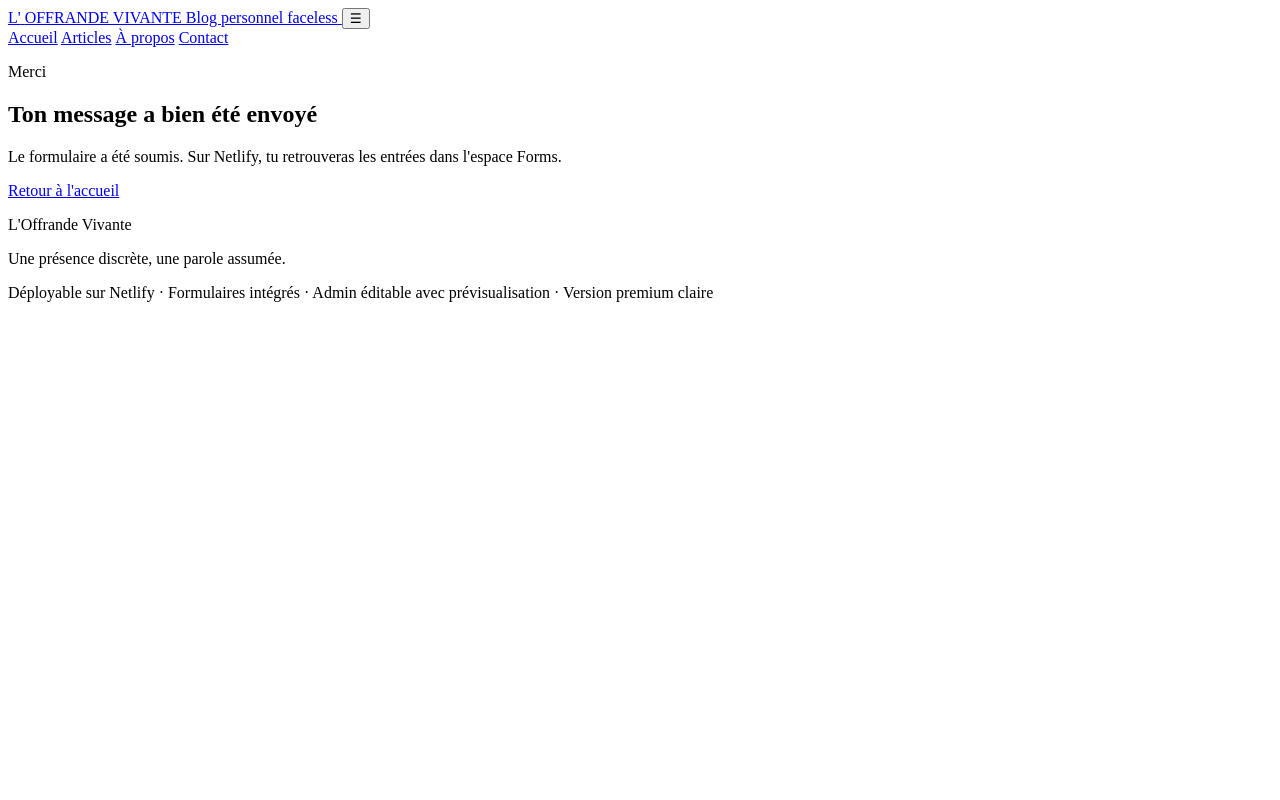
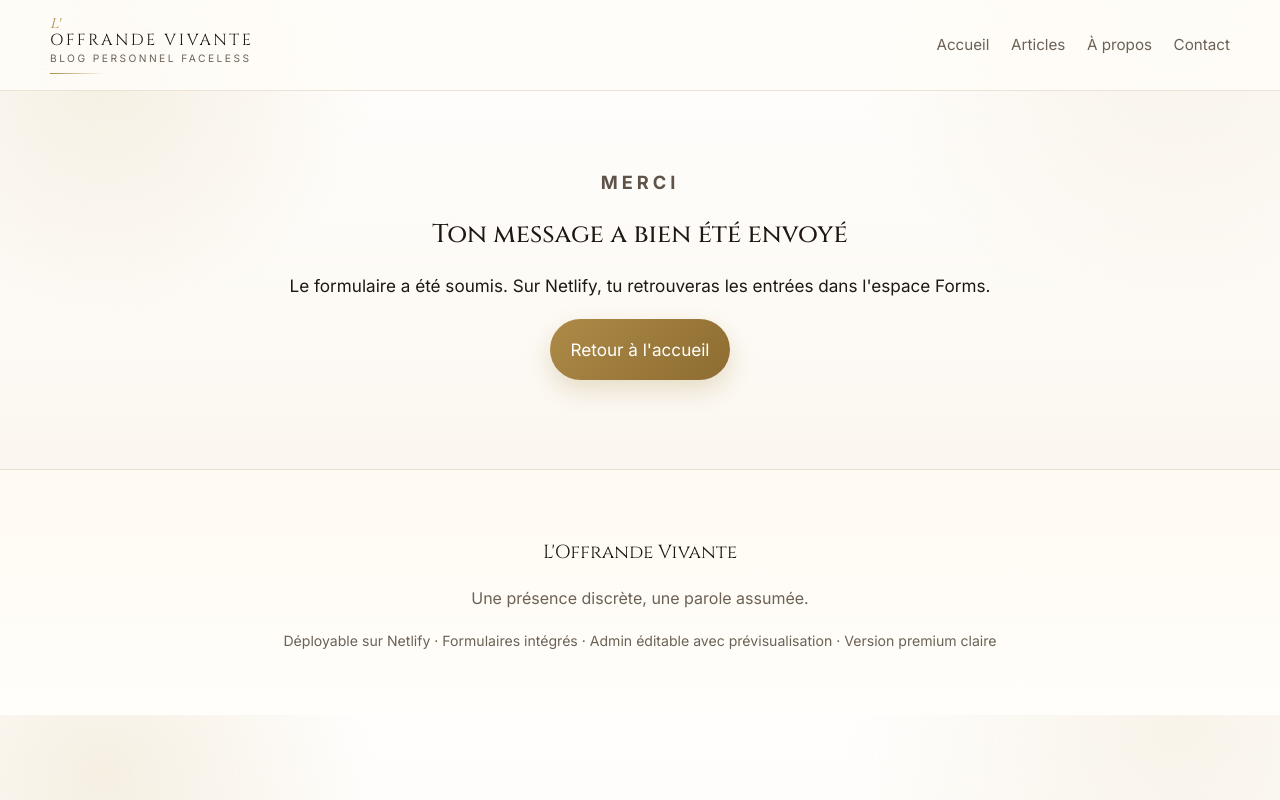
Before and after one commit to boxdepepites-5/offrande-vivante, a plain HTML site: page docs/merci/index.html in a window 1280 px wide. Drawn offline with nearby package versions, Linux system fonts and the light colour scheme; files that its build step writes are made by us from their sources; the site is published under a folder, as on GitHub Pages, so addresses that start at the root find nothing.

Commit message:
Update index.html

```diff
--- a/docs/merci/index.html
+++ b/docs/merci/index.html
@@ -8,22 +8,22 @@
   <link rel="preconnect" href="https://fonts.googleapis.com">
   <link rel="preconnect" href="https://fonts.gstatic.com" crossorigin>
   <link href="https://fonts.googleapis.com/css2?family=Cormorant+Garamond:wght@400;500;600;700&family=Cinzel:wght@400;500;600&family=Inter:wght@400;500;600;700&display=swap" rel="stylesheet">
-  <link rel="stylesheet" href="/style.css" />
+  <link rel="stylesheet" href="./style.css" />
 </head>
 <body>
   <header class="site-header">
     <div class="container nav-wrap">
-      <a class="brand" href="/">
+      <a class="brand" href="./">
         <span class="brand-mini">L'</span>
         <span class="brand-main">OFFRANDE VIVANTE</span>
         <span class="brand-sub">Blog personnel faceless</span>
       </a>
       <button class="menu-toggle" type="button" aria-label="Ouvrir le menu">☰</button>
       <nav class="site-nav">
-        <a href="/" >Accueil</a>
-        <a href="/articles/" >Articles</a>
-        <a href="/a-propos/" >À propos</a>
-        <a href="/contact/" >Contact</a>
+        <a href="./" >Accueil</a>
+        <a href="./articles/" >Articles</a>
+        <a href="./a-propos/" >À propos</a>
+        <a href="./contact/" >Contact</a>
       </nav>
     </div>
   </header>
@@ -33,7 +33,7 @@
     <p class="section-kicker">Merci</p>
     <h1>Ton message a bien été envoyé</h1>
     <p>Le formulaire a été soumis. Sur Netlify, tu retrouveras les entrées dans l'espace Forms.</p>
-    <p><a class="btn" href="/">Retour à l'accueil</a></p>
+    <p><a class="btn" href="./">Retour à l'accueil</a></p>
   </div>
 </section></main>
   <footer class="site-footer">
@@ -43,6 +43,6 @@
       <p class="footer-small">Déployable sur Netlify · Formulaires intégrés · Admin éditable avec prévisualisation · Version premium claire</p>
     </div>
   </footer>
-  <script src="/main.js"></script>
+  <script src="./main.js"></script>
 </body>
 </html>
```
